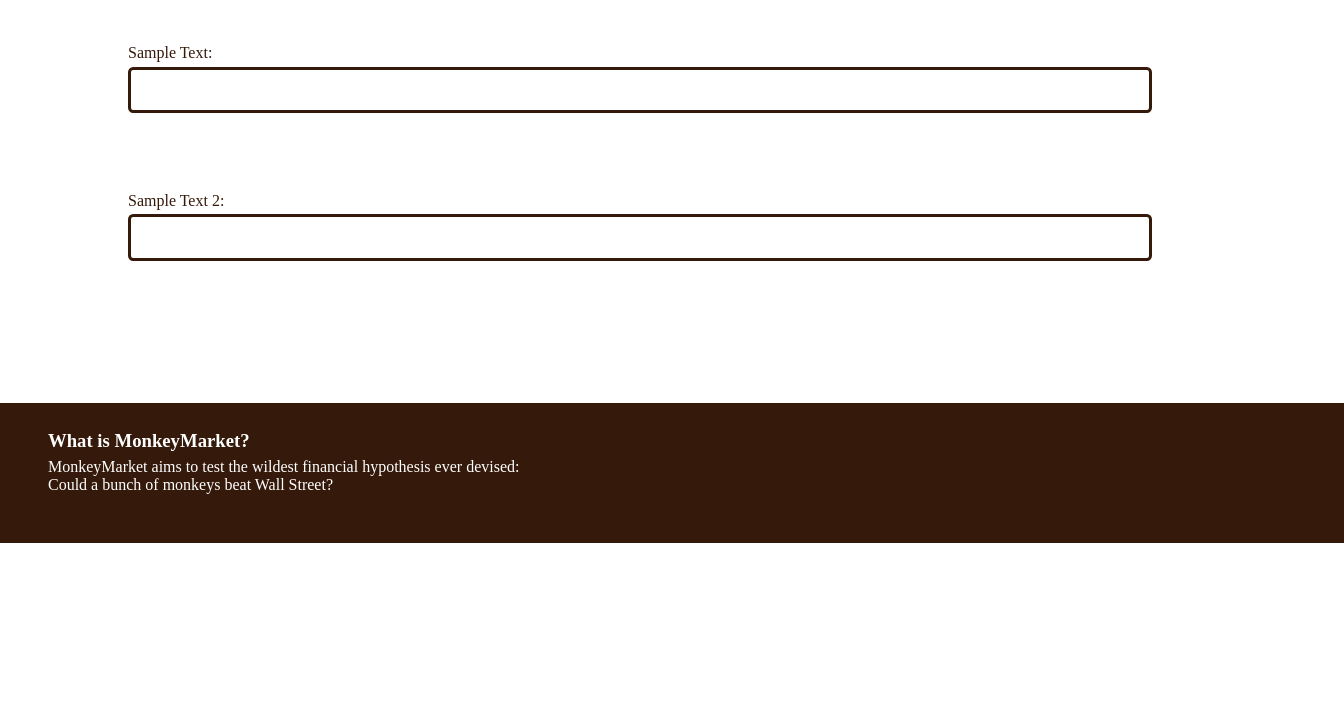
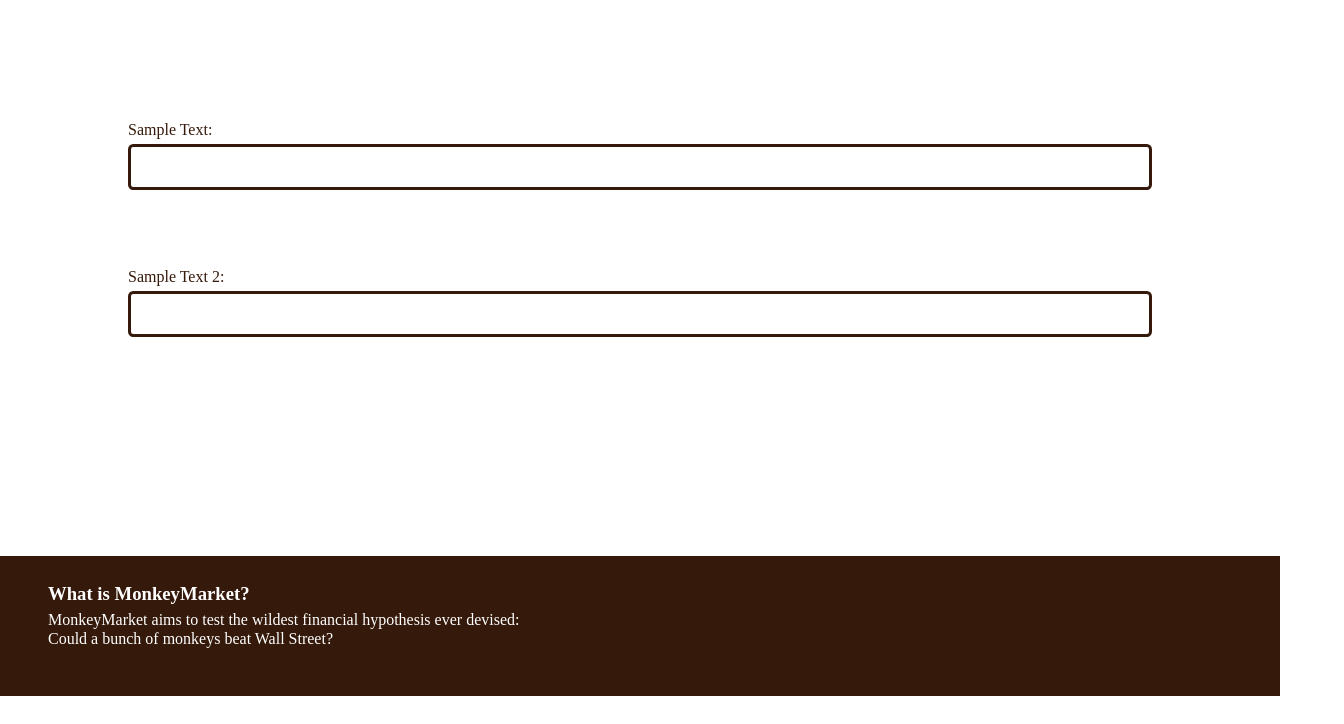
Before and after one commit to rpremi12/MonkeyMarket, a plain HTML site: page index.html in a window 1280 px wide. Shown: the part 76-800 px from the top of the page, 1344 px wide, since content can reach past the window. Drawn offline with Linux system fonts and the light colour scheme; a web font is replaced by a local one.

Commit message:
CSS minor fix
Decided to scale for desktop for now, need to fix scaling on later date

```diff
--- a/styles.css
+++ b/styles.css
@@ -8,7 +8,6 @@ html {
     font-size: 32px;
     width: 100%;
     color: var(--main_brown);
-    flex: 1 1 auto;
 }
 
 body {
@@ -16,11 +15,16 @@ body {
     height: 100vh;
 }
 
+.wrapper {
+    width: 100%;
+}
+
 ul {
     padding-left: 0;
 }
 
 .navbar {
+    width: 100%;
     display: flex;
     position: sticky;
     flex-direction: column;
@@ -64,6 +68,7 @@ ul {
     width: 80%;
     padding: 2em 0 5em 0;
     background-color: #FFF;
+    height: 35vmax;
 }
 
 
@@ -91,6 +96,9 @@ footer {
     position: absolute;
     background-color: var(--main_brown);
     color: #FFF;
+}
+
+.footer-text {
     padding: .5em 1em 2em 3em;
 }
 
```
